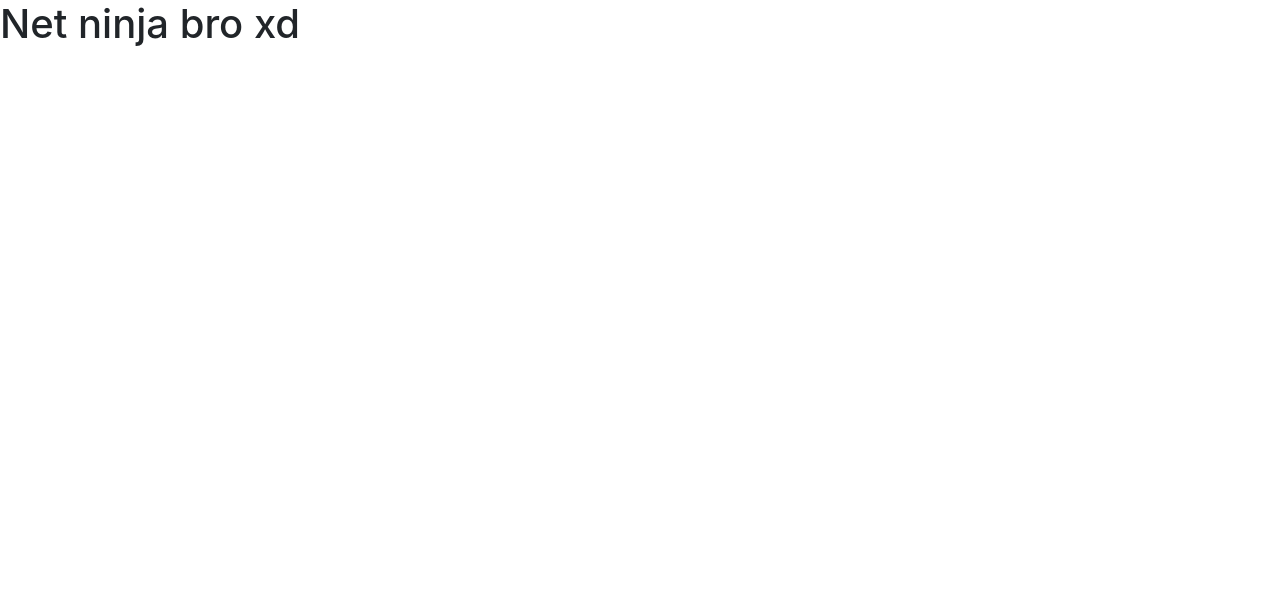
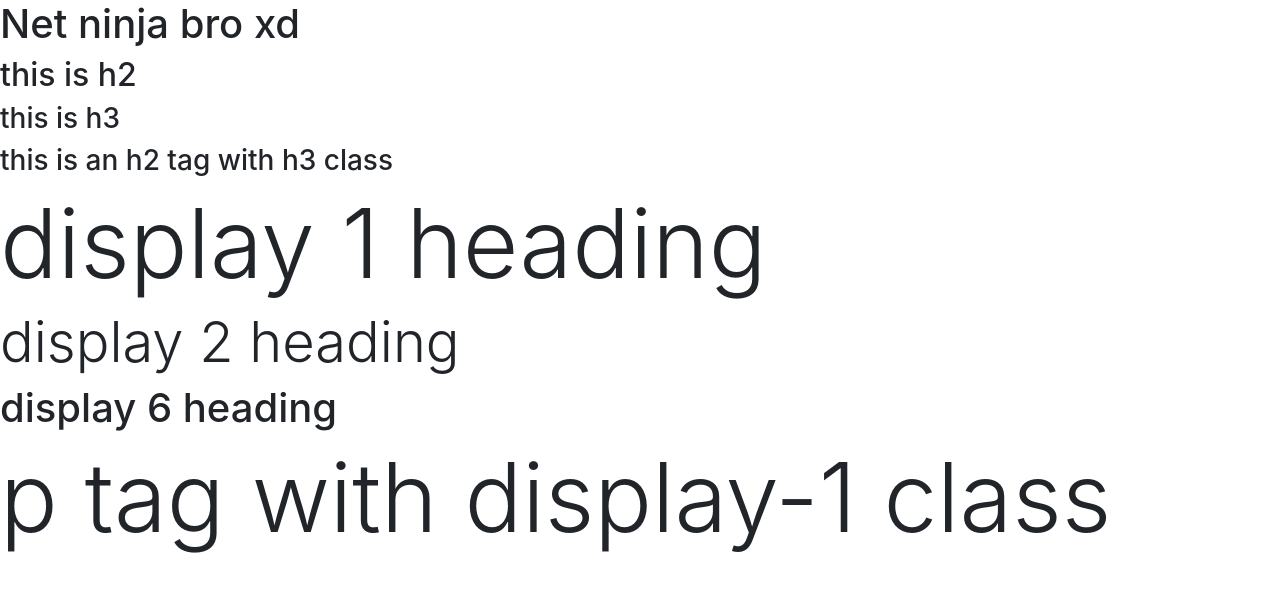
Before and after one commit to KaidoKasuk/Bootstrap, a plain HTML site: page index.html in a window 1280 px wide. Drawn offline with nearby package versions, Linux system fonts and the light colour scheme.

Commit message:
branshi test

```diff
--- a/index.html
+++ b/index.html
@@ -13,6 +13,14 @@
   </head>
   <body>
     <h1>Net ninja bro xd</h1>
+    <h2>this is h2</h2>
+    <h3>this is h3</h3>
+    <h2 class="h3">this is an h2 tag with h3 class</h2>
+
+    <h1 class="display-1">display 1 heading</h1>
+    <h1 class="display-4">display 2 heading</h1>
+    <h1 class="display-6">display 6 heading</h1>
+    <p class="display-1">p tag with display-1 class</p>
 
     <script
       src="https://cdn.jsdelivr.net/npm/bootstrap@4.1.3/dist/js/bootstrap.min.js"
```
